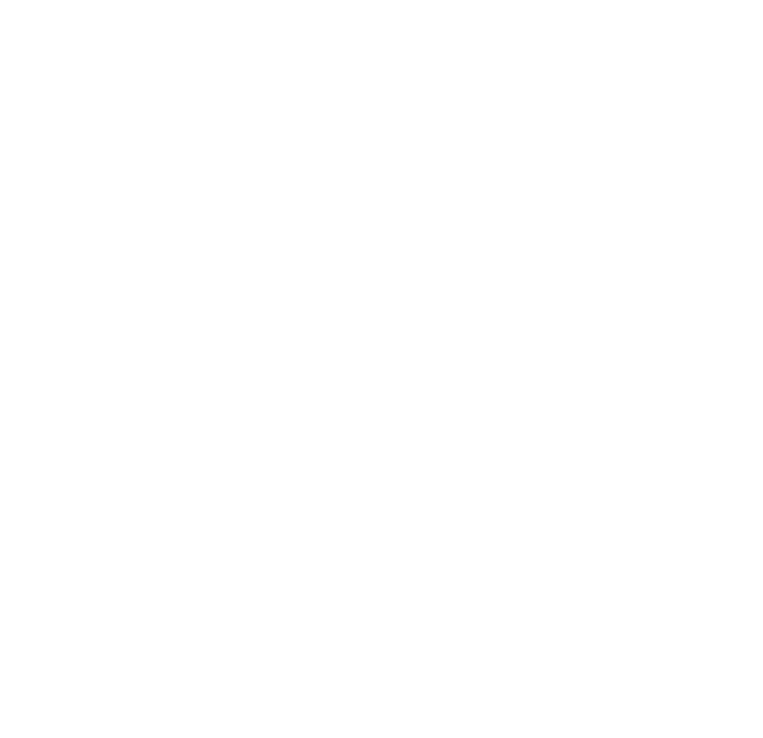
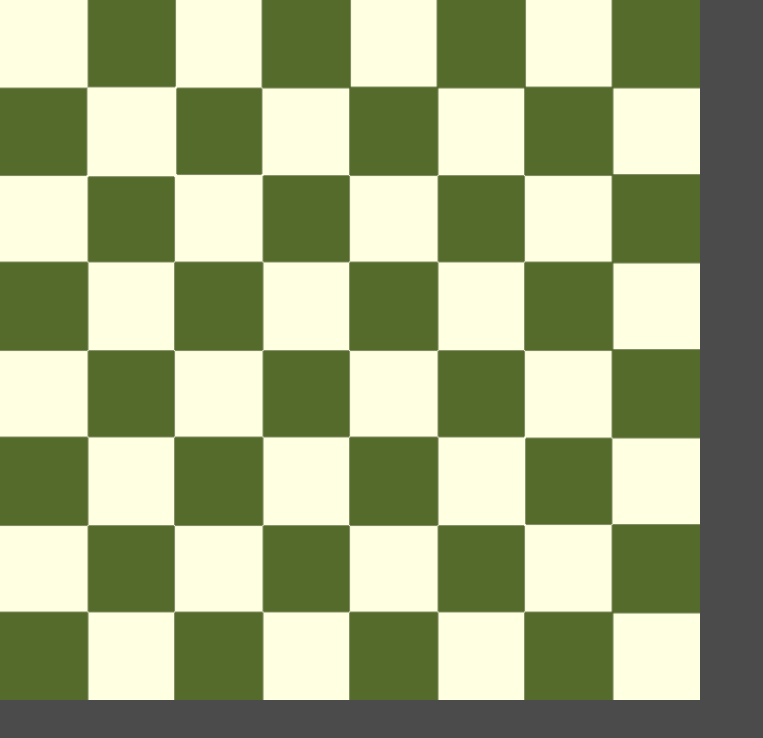
Before and after one commit to itsjustdanger/chessJS, a website: page index.html in a window 1280 px wide. Shown: the whole page, without its empty margins (0-763 px from the left). Drawn offline with Linux system fonts and the light colour scheme.

Commit message:
Add chessboard background asset.

```diff
--- a/index.html
+++ b/index.html
@@ -3,10 +3,11 @@
   <head>
     <meta charset="utf-8">
     <title>JavaScript Chess | Dan Reich</title>
+    <link rel="stylesheet" href="./src/css/styles.css">
   </head>
   <body>
     <main id="chess">
-      <div class="" id="board">
+      <div id="board">
       </div>
     </main>
   </body>
--- /dev/null
+++ b/src/css/styles.css
@@ -0,0 +1,19 @@
+html, body, div, span, img {
+  border: 0;
+  margin: 0;
+  padding: 0;
+}
+
+body {
+  background: #4b4b4b;
+}
+
+#board {
+  background: url('../assets/board.png');
+  background-position: center;
+  background-repeat: no-repeat;
+  background-size: cover;
+
+  height: 700px;
+  width: 700px;
+}
```
Also changed, not shown: src/assets/board.png (added), 3 other files.
